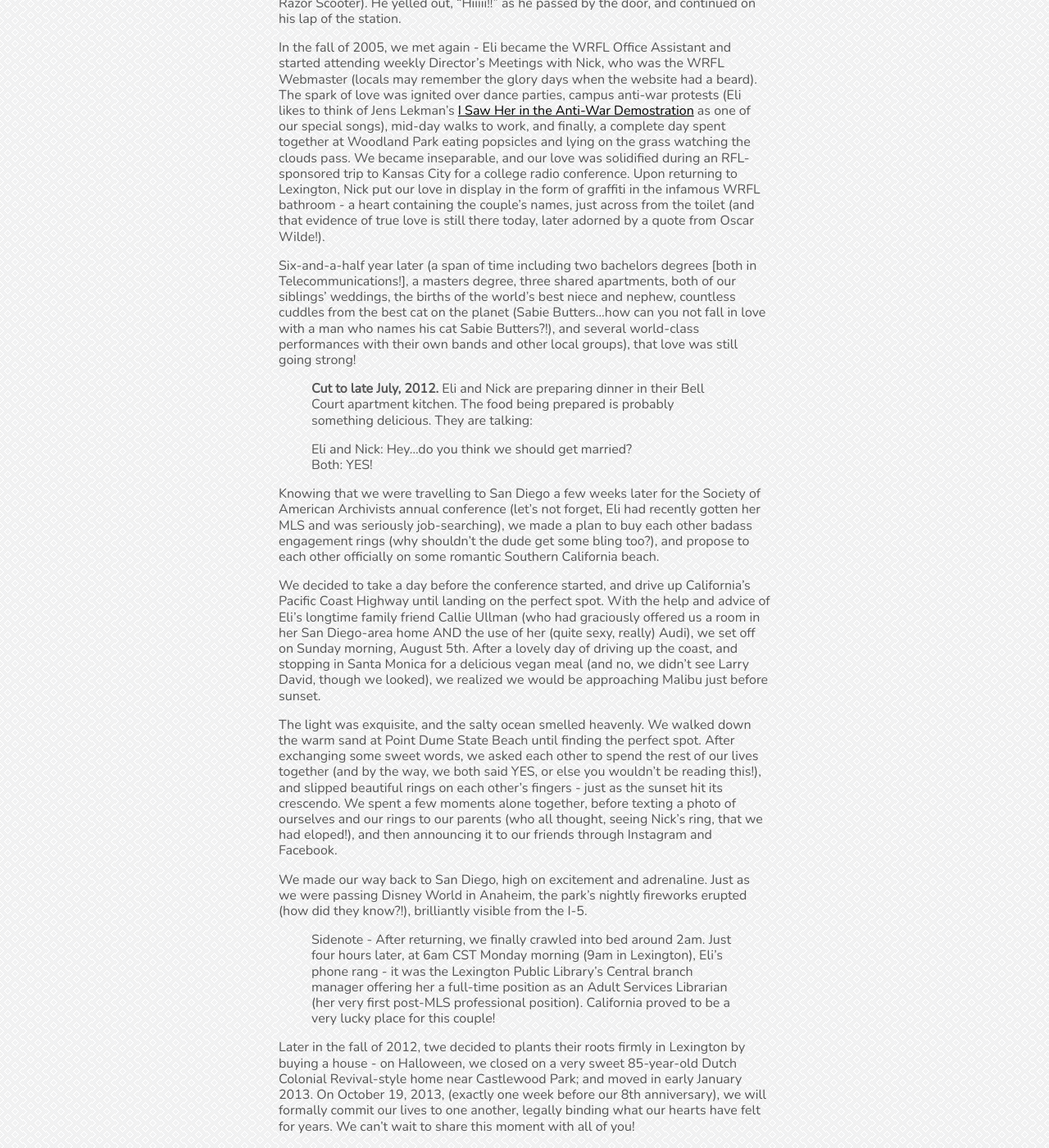
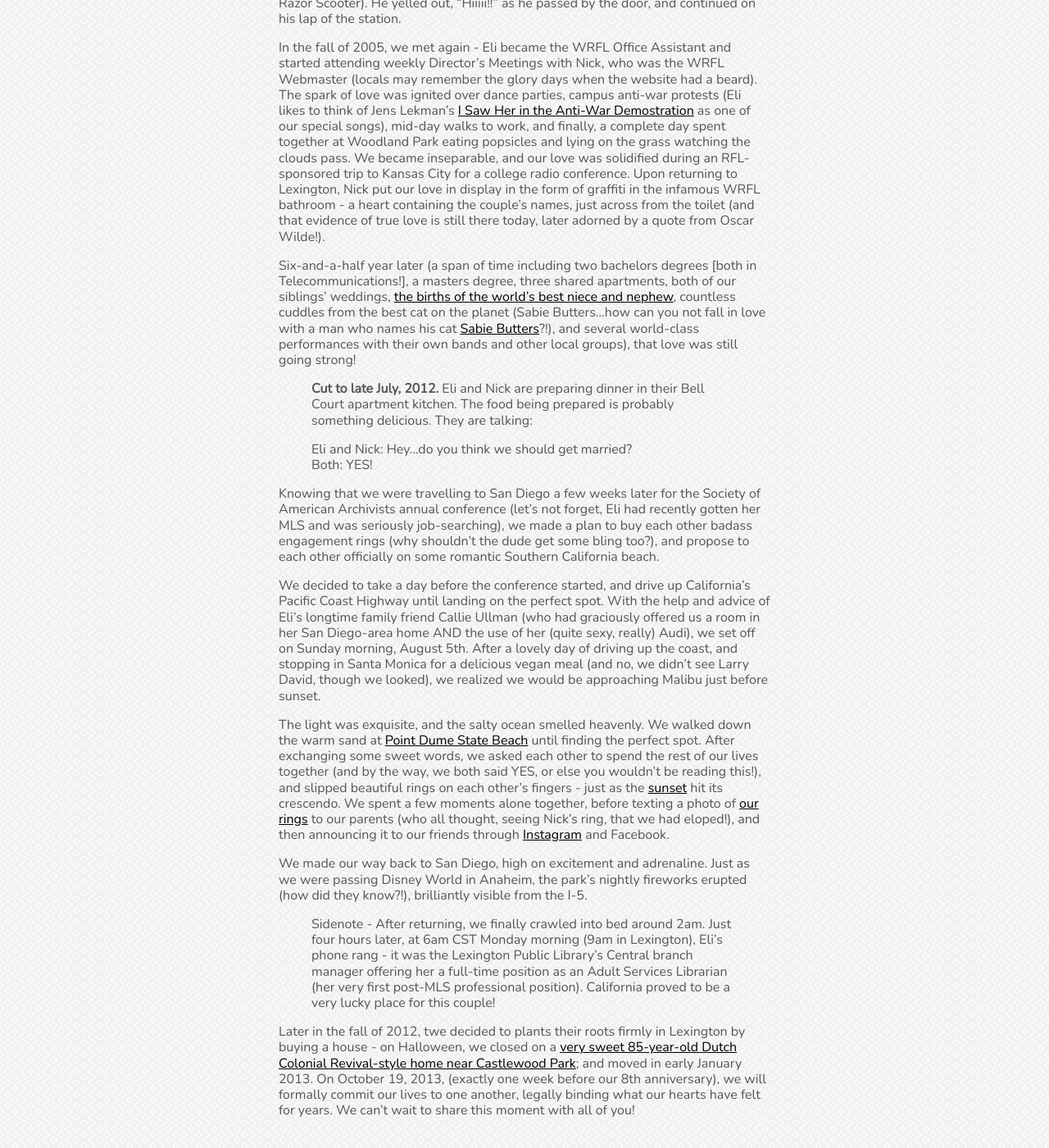
Before and after one commit to nikolaiwarner/eliandnick.com, a Jekyll site: the page built from index.md, in a window 1280 px wide and 1400 px high, scrolled down 877 px. Shown: the whole window at 82% size. Built offline with Jekyll 4.4.1, drawn with Linux system fonts in a browser that asks for light colours; nearby versions of some CDN libraries; some of the changed lines change nothing that is shown.

Commit message:
Update index.md

```diff
--- a/index.md
+++ b/index.md
@@ -9,7 +9,7 @@ We met for the very first time in the spring of 2005 - during Eli’s sophomore
 
 In the fall of 2005, we met again - Eli became the WRFL Office Assistant and started attending weekly Director’s Meetings with Nick, who was the WRFL Webmaster (locals may remember the glory days when the website had a beard). The spark of love was ignited over dance parties, campus anti-war protests (Eli likes to think of Jens Lekman’s [I Saw Her in the Anti-War Demostration](http://www.youtube.com/watch?v=GYs6-Sb4NLI) as one of our special songs), mid-day walks to work, and finally, a complete day spent together at Woodland Park eating popsicles and lying on the grass watching the clouds pass. We became inseparable, and our love was solidified during an RFL-sponsored trip to Kansas City for a college radio conference. Upon returning to Lexington, Nick put our love in display in the form of graffiti in the infamous WRFL bathroom - a heart containing the couple’s names, just across from the toilet (and that evidence of true love is still there today, later adorned by a quote from Oscar Wilde!).
 
-Six-and-a-half year later (a span of time including two bachelors degrees [both in Telecommunications!], a masters degree, three shared apartments, both of our siblings’ weddings, the births of the world’s best niece and nephew, countless cuddles from the best cat on the planet (Sabie Butters...how can you not fall in love with a man who names his cat Sabie Butters?!), and several world-class performances with their own bands and other local groups), that love was still going strong!
+Six-and-a-half year later (a span of time including two bachelors degrees [both in Telecommunications!], a masters degree, three shared apartments, both of our siblings’ weddings, [the births of the world’s best niece and nephew](http://instagram.com/p/VkMPqkLH_8/), countless cuddles from the best cat on the planet (Sabie Butters...how can you not fall in love with a man who names his cat [Sabie Butters](http://instagram.com/p/TGL29DLHzr/)?!), and several world-class performances with their own bands and other local groups), that love was still going strong!
 
 > __Cut to late July, 2012.__ Eli and Nick are preparing dinner in their Bell Court apartment kitchen. The food being prepared is probably something delicious. They are talking:
 
@@ -21,7 +21,7 @@ Knowing that we were travelling to San Diego a few weeks later for the Society o
 
 We decided to take a day before the conference started, and drive up California’s Pacific Coast Highway until landing on the perfect spot. With the help and advice of Eli’s longtime family friend Callie Ullman (who had graciously offered us a room in her San Diego-area home AND the use of her (quite sexy, really) Audi), we set off on Sunday morning, August 5th. After a lovely day of driving up the coast, and stopping in Santa Monica for a delicious vegan meal (and no, we didn’t see Larry David, though we looked), we realized we would be approaching Malibu just before sunset.
 
-The light was exquisite, and the salty ocean smelled heavenly. We walked down the warm sand at Point Dume State Beach until finding the perfect spot. After exchanging some sweet words, we asked each other to spend the rest of our lives together (and by the way, we both said YES, or else you wouldn’t be reading this!), and slipped beautiful rings on each other’s fingers - just as the sunset hit its crescendo. We spent a few moments alone together, before texting a photo of ourselves and our rings to our parents (who all thought, seeing Nick’s ring, that we had eloped!), and then announcing it to our friends through Instagram and Facebook.
+The light was exquisite, and the salty ocean smelled heavenly. We walked down the warm sand at [Point Dume State Beach](https://www.google.com/search?q=point+dume+state+beach&hl=en&client=firefox-a&hs=yzP&tbo=d&rls=org.mozilla:en-US:official&source=lnms&tbm=isch&sa=X&ei=5zIdUfnVK-au0AHPooDwDA&ved=0CAoQ_AUoAQ&biw=1366&bih=606) until finding the perfect spot. After exchanging some sweet words, we asked each other to spend the rest of our lives together (and by the way, we both said YES, or else you wouldn’t be reading this!), and slipped beautiful rings on each other’s fingers - just as the [sunset](http://instagram.com/p/UAN9OnLHxD/) hit its crescendo. We spent a few moments alone together, before texting a photo of [our rings](http://instagram.com/p/N_hx4OrH8T/) to our parents (who all thought, seeing Nick’s ring, that we had eloped!), and then announcing it to our friends through [Instagram](http://instagram.com/p/N-J9APLH5t/) and Facebook.
 
 We made our way back to San Diego, high on excitement and adrenaline. Just as we were passing Disney World in Anaheim, the park’s nightly fireworks erupted (how did they know?!), brilliantly visible from the I-5.
 
@@ -30,4 +30,4 @@ We made our way back to San Diego, high on excitement and adrenaline. Just as we
 > branch manager offering her a full-time position as an Adult Services Librarian (her very first
 > post-MLS professional position). California proved to be a very lucky place for this couple!
 
-Later in the fall of 2012, twe decided to plants their roots firmly in Lexington by buying a house - on Halloween, we closed on a very sweet 85-year-old Dutch Colonial Revival-style home near Castlewood Park; and moved in early January 2013. On October 19, 2013, (exactly one week before our 8th anniversary), we will formally commit our lives to one another, legally binding what our hearts have felt for years. We can’t wait to share this moment with all of you!
+Later in the fall of 2012, twe decided to plants their roots firmly in Lexington by buying a house - on Halloween, we closed on a [very sweet 85-year-old Dutch Colonial Revival-style home near Castlewood Park](http://instagram.com/p/QD_VSOrH9N/); and moved in early January 2013. On October 19, 2013, (exactly one week before our 8th anniversary), we will formally commit our lives to one another, legally binding what our hearts have felt for years. We can’t wait to share this moment with all of you!
```
